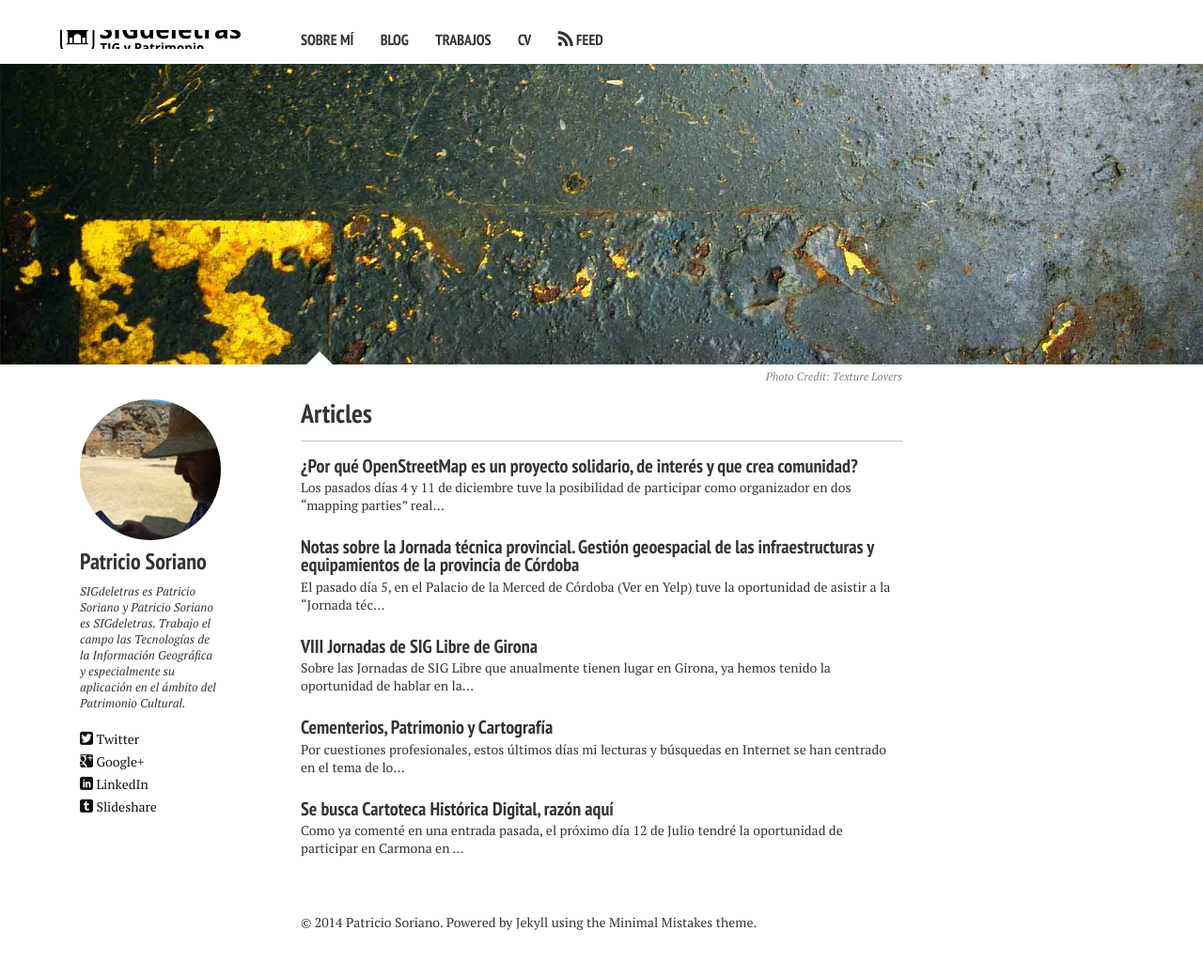
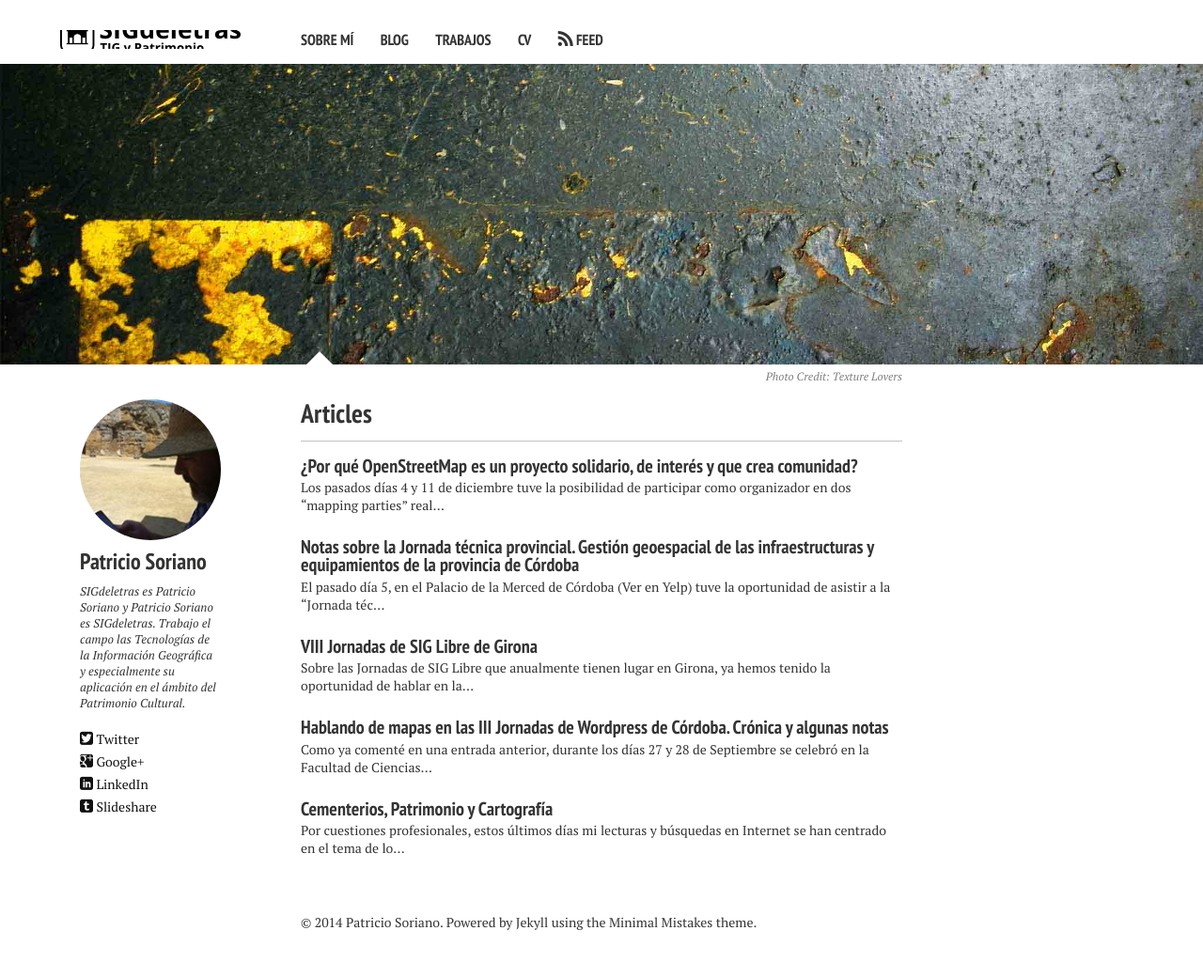
Before and after one commit to focks/minimal-1, a Jekyll site: the page built from index.md, in a window 1280 px wide. Shown: the whole page at 94% size. Built offline with Jekyll 4.4.1, drawn with Linux system fonts in a browser that asks for light colours; nearby versions of some CDN libraries.

Commit message:
Update 2013-10-01-hablando-de-mapas-wordpress-meetup-2013.md

```diff
--- a/_posts/2013-10-01-hablando-de-mapas-wordpress-meetup-2013.md
+++ b/_posts/2013-10-01-hablando-de-mapas-wordpress-meetup-2013.md
@@ -1,5 +1,17 @@
 ---
-published: false
+layout: post
+title: Hablando de mapas en las III Jornadas de Wordpress de Córdoba. Crónica y algunas notas
+description: null
+modified: {}
+category: articles
+tags:
+  - meetup
+  - charla
+  - Córdoba
+  - Wordpress
+  - Youtube
+published: true
+comments: true
 ---
 
 <a href="http://www.flickr.com/photos/115384326@N07/12147578043/" title="mapas_wp por Patricio Soriano, en Flickr"><img src="http://farm8.staticflickr.com/7382/12147578043_3acab64c16.jpg" width="500" height="250" alt="mapas_wp"></a>
```
